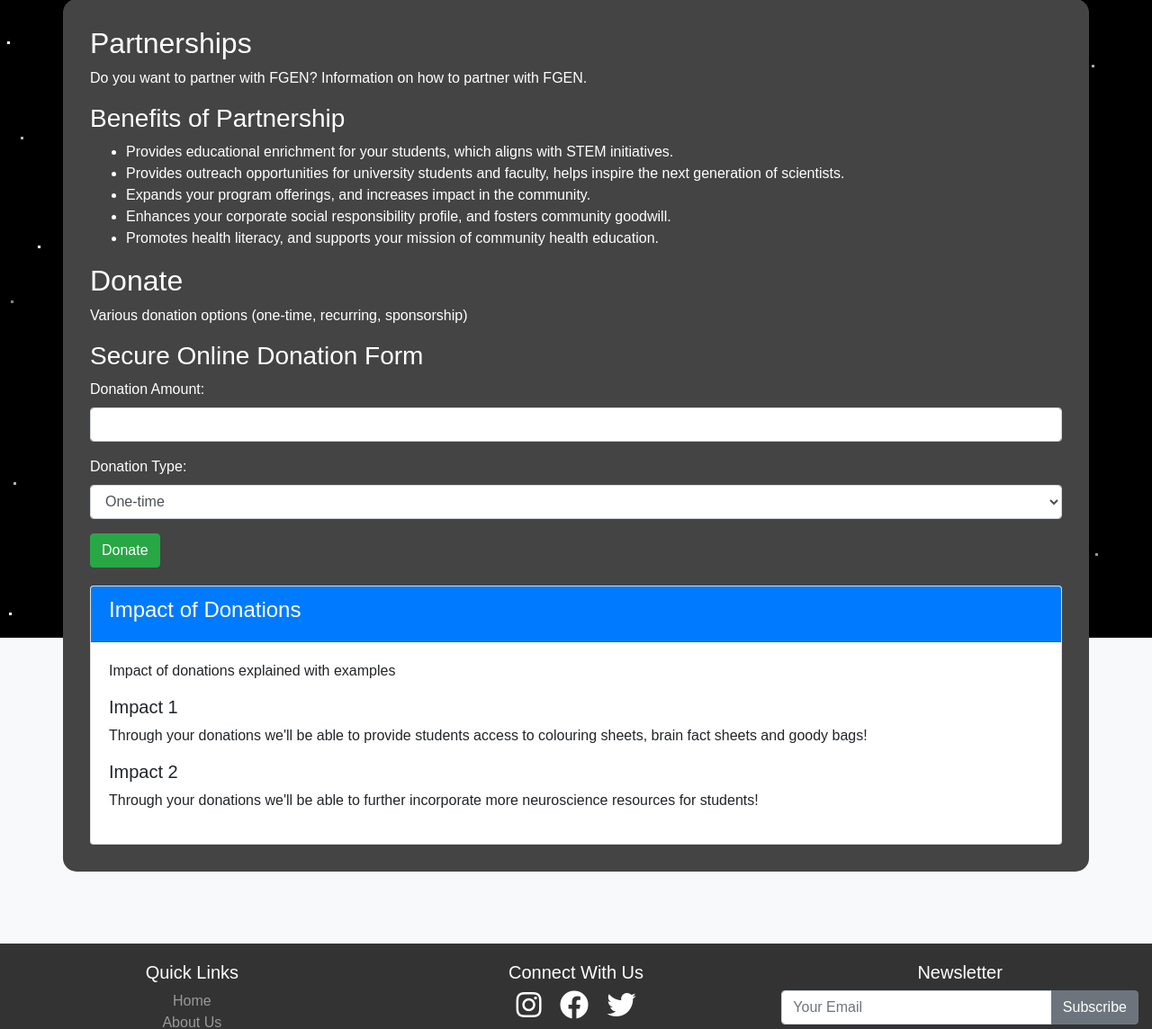
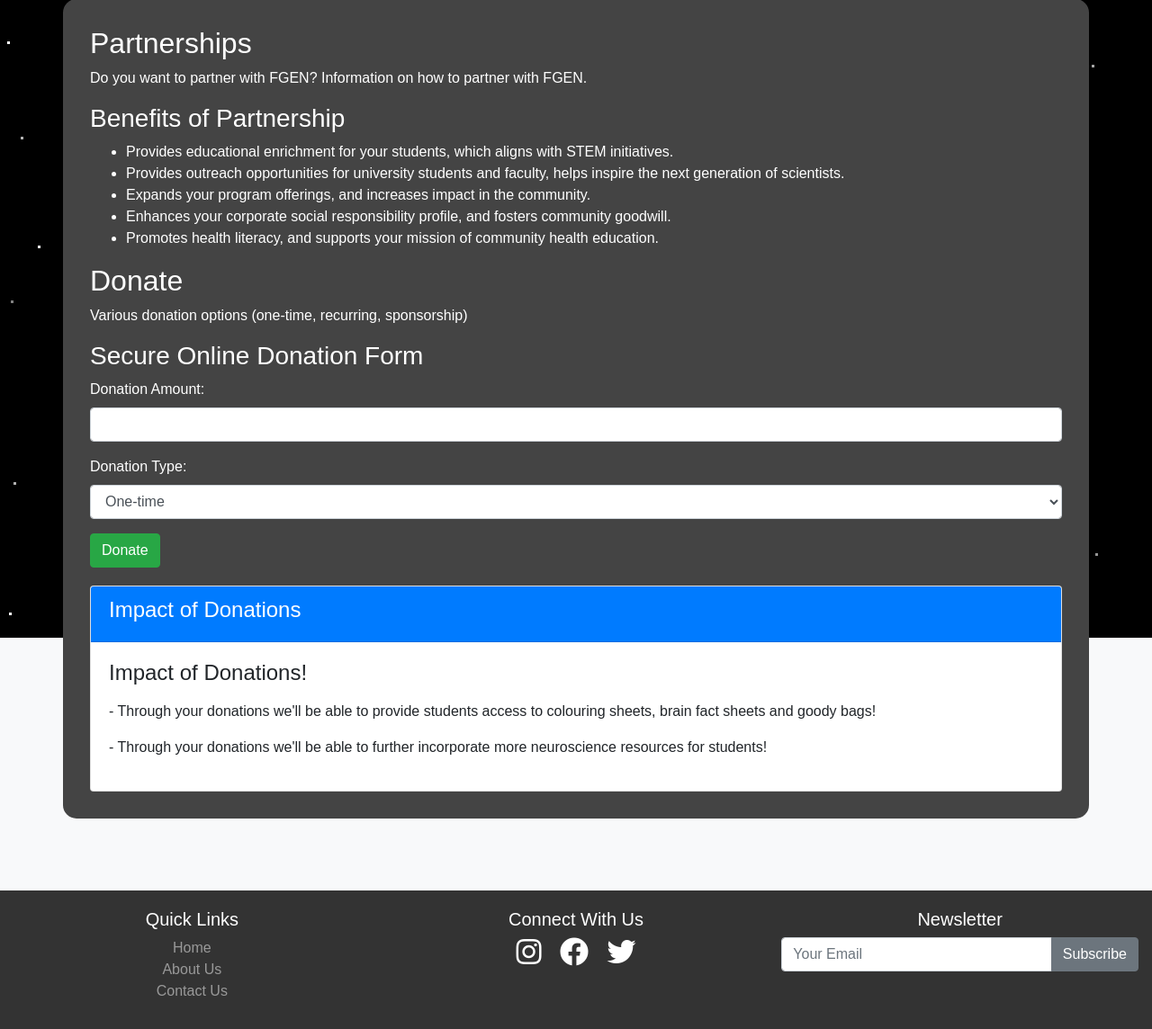
Before and after one commit to bhavinnirmal29/Fgen_New, a Django app: page /involved/ in a window 1280 px wide. Shown: the part 91-1235 px from the top of the page at 90% size. Run offline with Django 4.2, Linux system fonts and the light colour scheme; data comes from the database, SQL or seed files in the repository; both versions use the stored data as it was after the commit; some libraries are stand-ins or nearby versions.

Commit message:
Get Involved Impact data connected to DB

```diff
--- a/new_App/templates/getinvolved.html
+++ b/new_App/templates/getinvolved.html
@@ -50,15 +50,12 @@
               <h4>Impact of Donations</h4>
           </div>
           <div class="card-body text-black">
-              <p>Impact of donations explained with examples</p>
-              <div class="example">
-                  <h5>Impact 1</h5>
-                  <p>Through your donations we'll be able to provide students access to colouring sheets, brain fact sheets and goody bags!</p>
+              <h4>Impact of Donations!</h4>
+              {% for i in impact_data %}
+              <div class="example mt-3">
+                  <p> - {{i.description_text}}</p>
               </div>
-              <div class="example mt-3">
-                  <h5>Impact 2</h5>
-                  <p>Through your donations we'll be able to further incorporate more neuroscience resources for students!</p>
-              </div>
+              {% endfor %}
           </div>
       </div>
       </div>
--- a/new_App/views.py
+++ b/new_App/views.py
@@ -15,10 +15,11 @@ import time
 from django.core.paginator import Paginator, EmptyPage, PageNotAnInteger
 
 
-
+# Home View
 def home(request):
     return render(request, 'home.html', {'active_page': 'home'})
 
+# About Us View
 def about_us(request):
     leadership = Leadership.objects.all()
     visiondata=WebData.objects.get(title = 'vision')
@@ -41,6 +42,7 @@ def about_us(request):
     }
     return render(request, 'aboutus.html', context)
 
+# Contact Us View
 def contact_us(request):
     if request.method == 'POST':
         form = ContactForm(request.POST)
@@ -67,16 +69,18 @@ def contact_us(request):
 def contact_success(request):
     return render(request, 'contact_success.html')
 
-
+# Programs View
 def programs(request):
     programs = Programs.objects.all()
     return render(request, 'programs.html', {'active_page': 'programs', 'programs':programs})
 
+# Get Involved View
 def get_involved(request):
     benefit_data = WebData.objects.filter(page_name = 'GetInvolved')
-    print(benefit_data)
+    impact_data = WebData.objects.filter(page_name = 'GetInvolved_Impact')
     context = {
         'benefit_data':benefit_data,
+        'impact_data':impact_data,
         'active_page': 'getinvolved'
     }
     return render(request, 'getinvolved.html', context)
```
Also changed, not shown: db.sqlite3.
